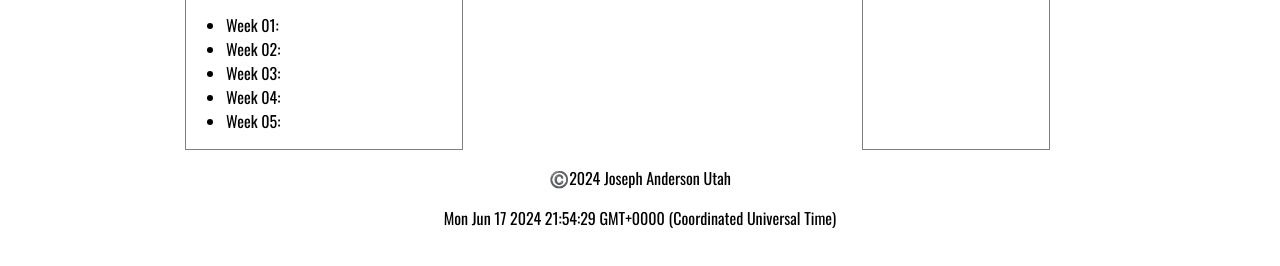
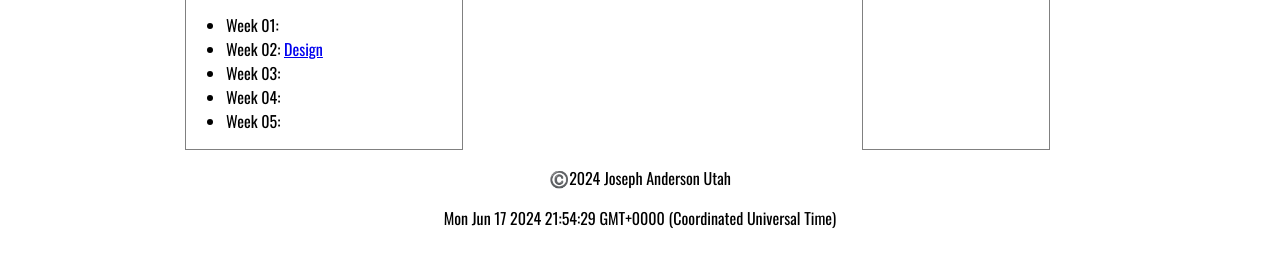
Before and after one commit to anderJoe365/wdd230, a plain HTML site: page index.html in a window 1280 px wide. Shown: the part 358-624 px from the top of the page. Drawn offline with nearby package versions, Linux system fonts and the light colour scheme.

Commit message:
link to design assignment

```diff
--- a/index.html
+++ b/index.html
@@ -34,7 +34,7 @@
                         <a></a>
                     </li>
                     <li>Week 02:
-                        <a></a>
+                        <a href="week02/design.html"> Design</a>
                     </li>
                     <li>Week 03:
                         <a></a>
```
